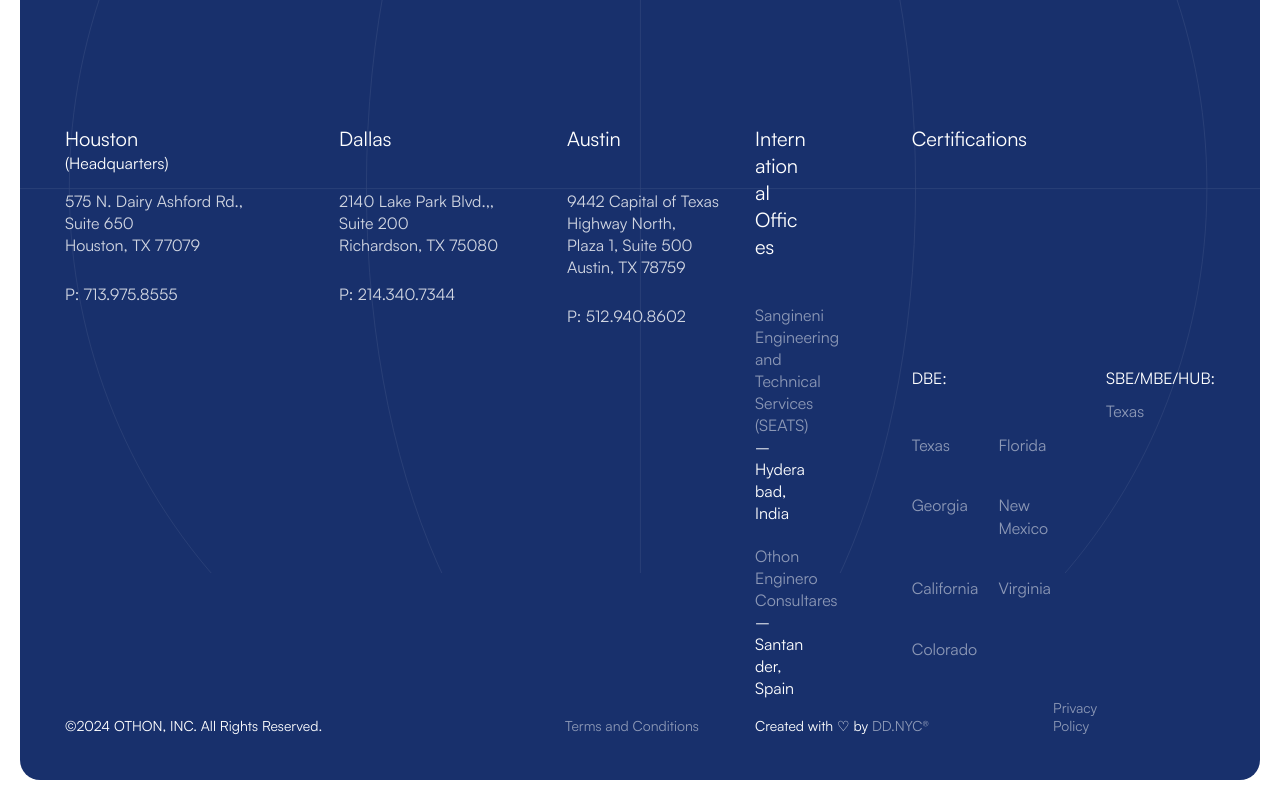
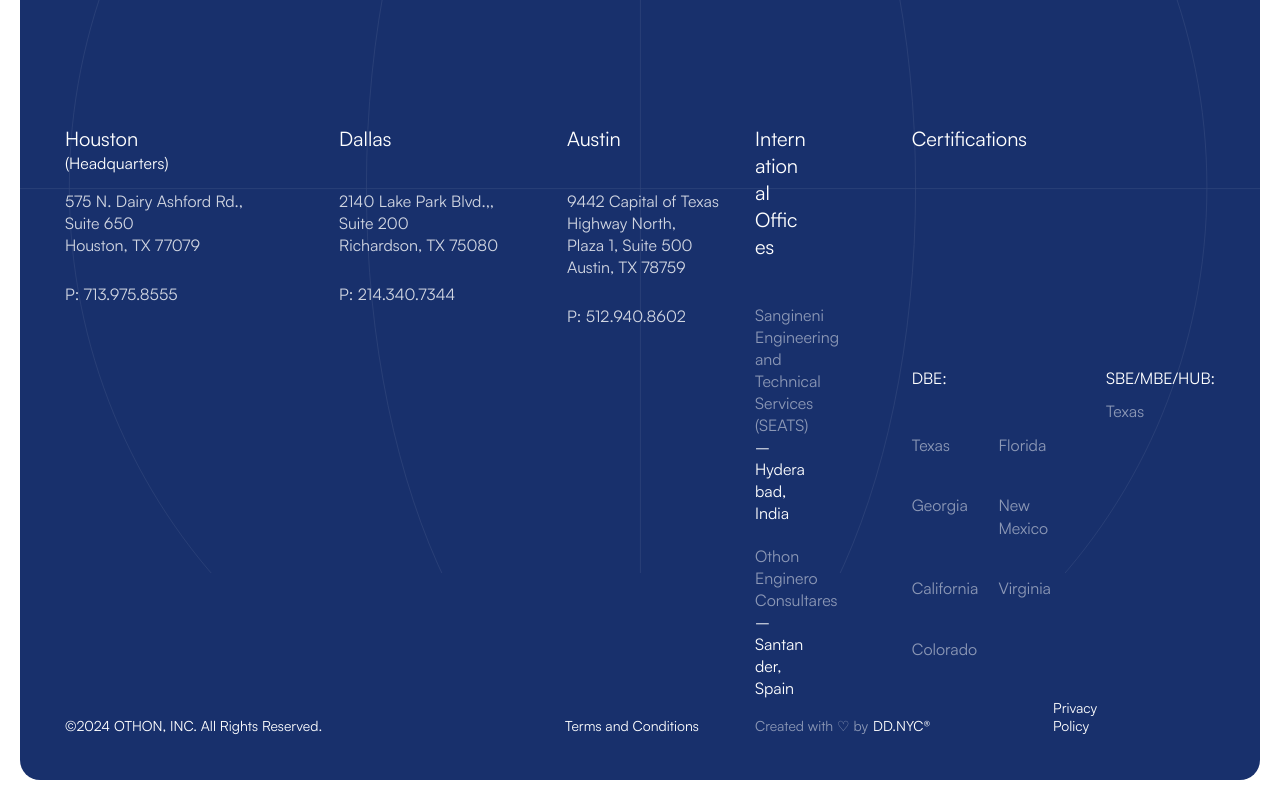
Before and after one commit to buhowski/digital-design-showcase, a React (Create React App) app: page / in a window 1280 px wide. Shown: the part 3098-3898 px from the top of the page. Built offline with nearby package versions, Linux system fonts and the light colour scheme.

Commit message:
finish desktop pixel perfect

```diff
--- a/src/components/Footer/Footer.js
+++ b/src/components/Footer/Footer.js
@@ -172,7 +172,9 @@
 							<div className='footer-copy'>
 								<p>&copy;2024 OTHON, INC. All Rights Reserved.</p>
 
-								<a href='##'>Terms and Conditions</a>
+								<a href='##'>
+									<span>Terms and Conditions</span>
+								</a>
 							</div>
 						</div>
 
@@ -185,11 +187,13 @@
 										<a href='##'>
 											Sangineni Engineering and Technical Services (SEATS)
 										</a>
+
 										<span>– Hyderabad, India</span>
 									</p>
 
 									<p>
 										<a href='##'>Othon Enginero Consultares</a>
+
 										<span>– Santander, Spain</span>
 									</p>
 								</div>
@@ -212,15 +216,18 @@
 							</div>
 
 							<div className='footer-policy'>
-								<p>
-									Created with ♡ by{' '}
+								<p className='footer-policy__who'>
 									<a href='https://dd.nyc/' target='_blank' rel='noreferrer noopener'>
 										DD.NYC®
 									</a>
+
+									<span>Created with ♡ by</span>
 								</p>
 
 								<div className='footer-social'>
-									<a href='##'>Privacy Policy</a>
+									<a href='##'>
+										<span>Privacy Policy</span>
+									</a>
 
 									<FooterSocial items={socialData} />
 								</div>
--- a/src/components/Footer/Footer.scss
+++ b/src/components/Footer/Footer.scss
@@ -10,6 +10,10 @@
 
 		&:hover {
 			color: rgba($white, 1);
+
+			~ span {
+				color: $white;
+			}
 		}
 	}
 
@@ -220,17 +224,46 @@
 	padding-left: 35px;
 }
 
-.footer-copy,
-.footer-policy {
-	font-size: 14px;
-}
-
 .footer-copy {
 	margin-top: 72px;
 }
 
 .footer-policy {
 	align-items: end;
+	color: rgba($white, 0.5);
+
+	&__who {
+		display: flex;
+		flex-direction: row-reverse;
+		justify-content: start;
+
+		a {
+			margin-left: 5px;
+		}
+	}
+}
+
+.footer-copy,
+.footer-policy {
+	font-size: 14px;
+
+	a {
+		color: $white;
+		display: inline;
+		position: relative;
+
+		span {
+			background-image: linear-gradient(currentColor, currentColor);
+			background-size: 0 1px;
+			background-repeat: no-repeat;
+			background-position: left bottom;
+			transition: background-size 0.3s;
+		}
+
+		&:hover span {
+			background-size: 100% 1px;
+		}
+	}
 }
 
 .footer-social {
```
